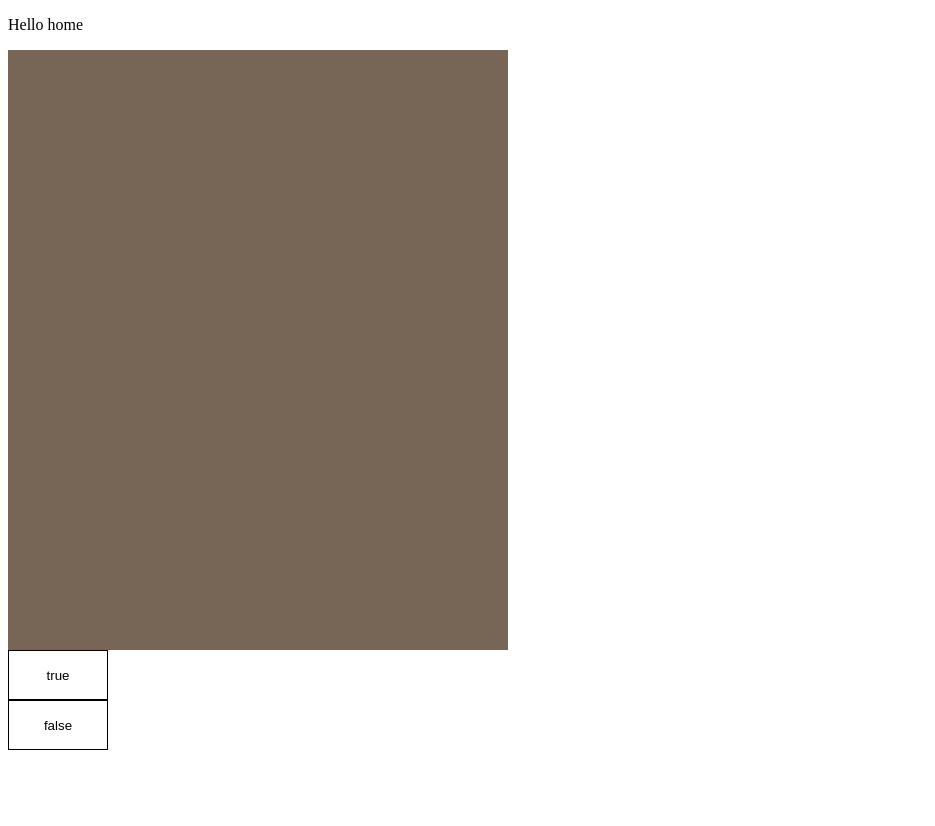
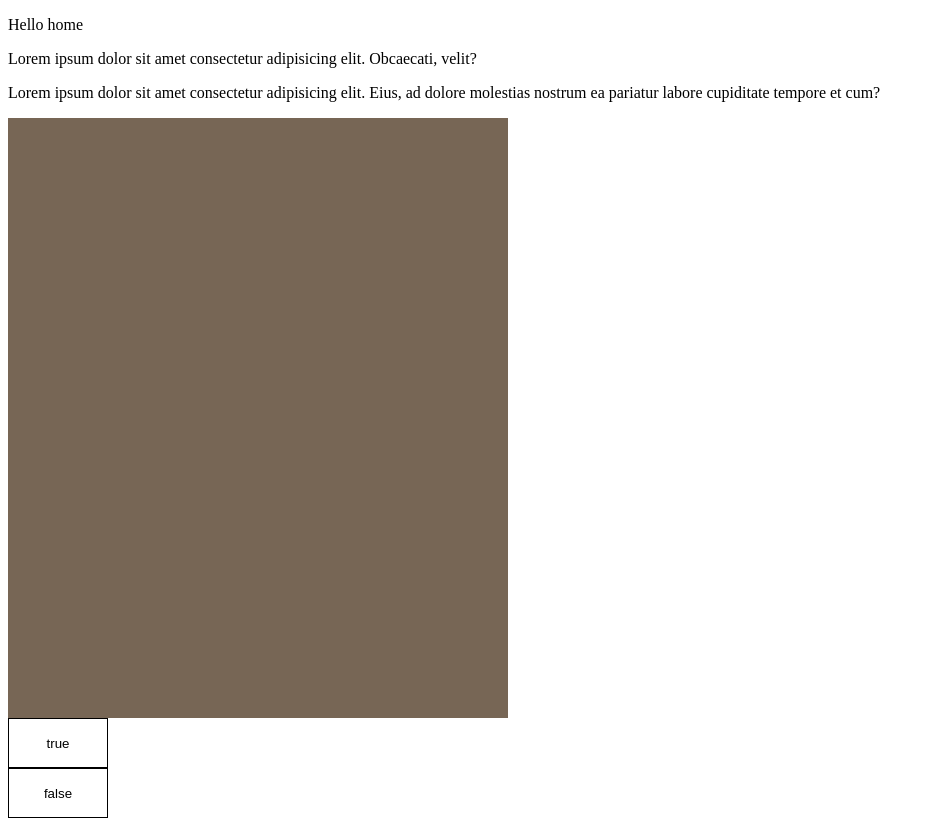
Before and after one commit to Ihorbar1/nueTest, a React (Create React App) app: page / in a window 1280 px wide. Shown: the whole page, without its empty margins (0-935 px from the left). Before the commit the page ends 800 px from the top, so only its background shows below. Built offline with nearby package versions, Linux system fonts and the light colour scheme.

Commit message:
moderate first page

```diff
--- a/src/pages/styled/index.jsx
+++ b/src/pages/styled/index.jsx
@@ -28,6 +28,8 @@ export default class extends React.Component {
       return (
          <>
             <p>Hello home</p>
+            <p>Lorem ipsum dolor sit amet consectetur adipisicing elit. Obcaecati, velit?</p>
+            <p>Lorem ipsum dolor sit amet consectetur adipisicing elit. Eius, ad dolore molestias nostrum ea pariatur labore cupiditate tempore et cum?</p>
             <MainBlock test={this.state.test} valid={this.state.valid} />
             <button onClick={this.testTrue}>true</button>
             <button onClick={this.testFalse}>false</button>
```
